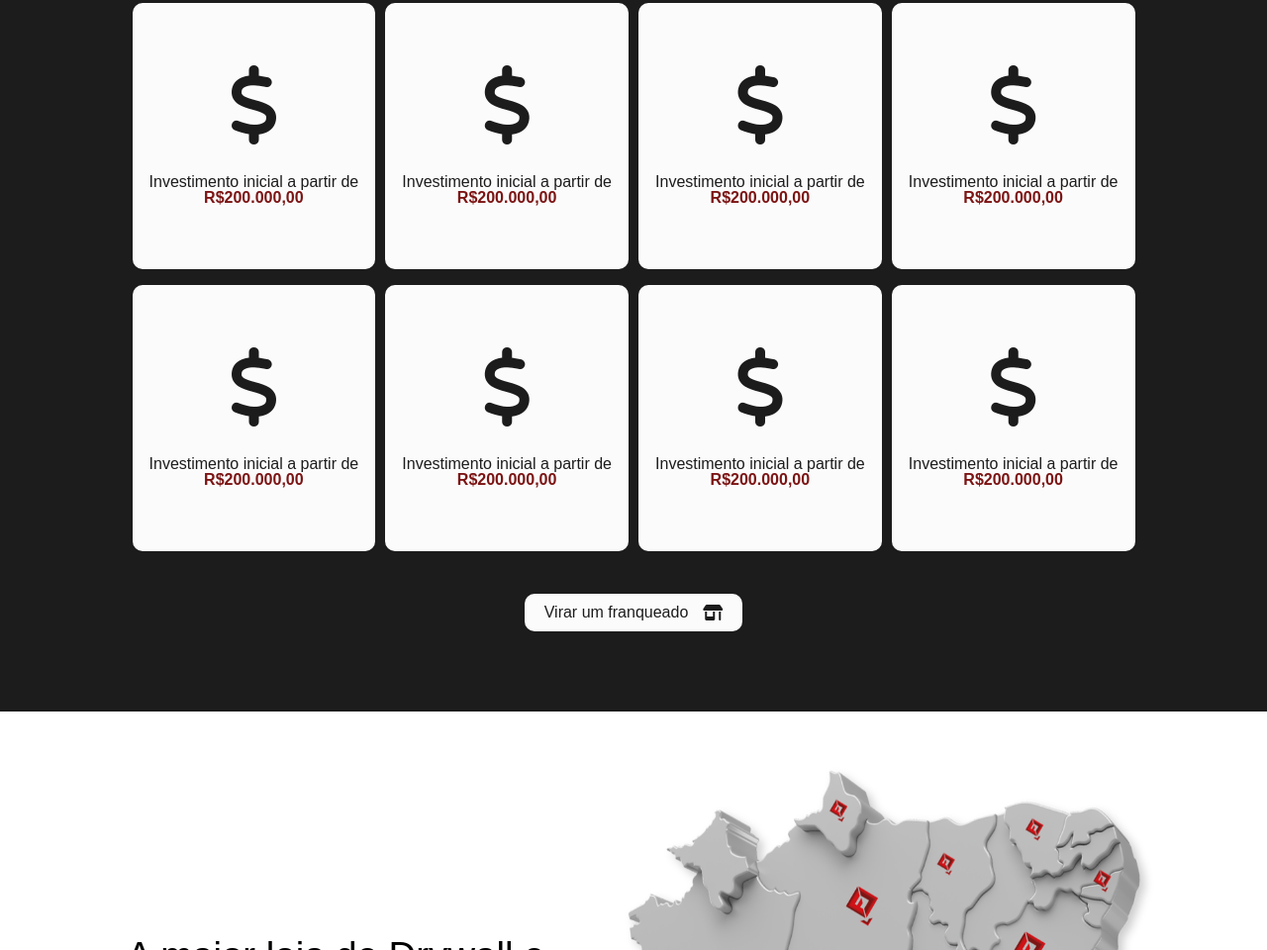
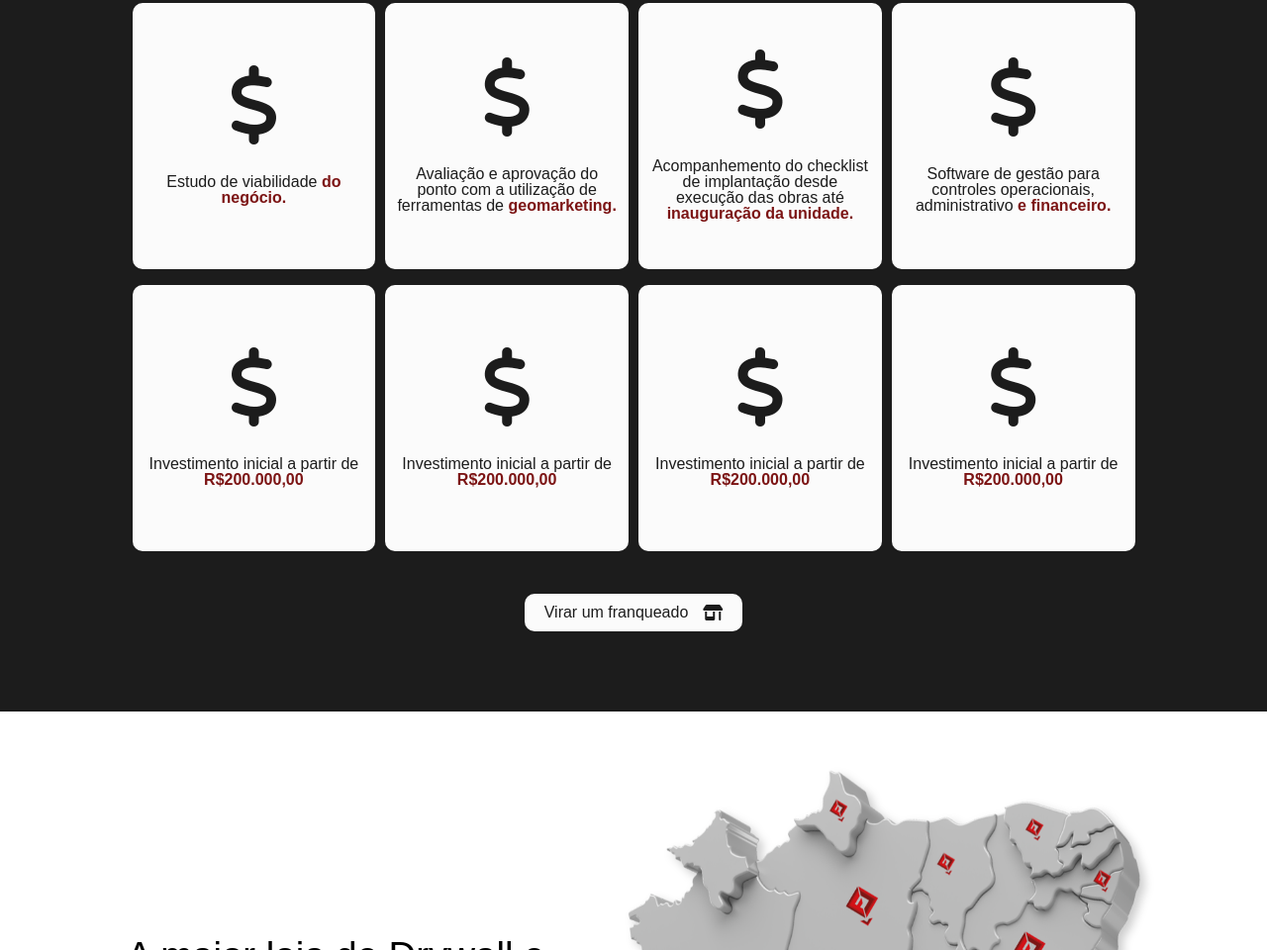
Before and after one commit to alephsramos/lpFranquias, a plain HTML site: page index.html in a window 1280 px wide. Shown: the part 1521-2481 px from the top of the page at 99% size. Drawn offline with nearby package versions, Linux system fonts and the light colour scheme; a web font is replaced by a local one.

Commit message:
Update index.html

```diff
--- a/index.html
+++ b/index.html
@@ -247,19 +247,19 @@
         <section>
             <div data-aos="fade-up-right" data-aos-delay="100">
                 <i class="fa-solid fa-dollar-sign"></i>
-                <p>Investimento inicial a partir de <b>R$200.000,00</b></p>
+                <p>Estudo de viabilidade <b>do negócio.</b></p>
             </div>
             <div data-aos="fade-up-right" data-aos-delay="150">
                 <i class="fa-solid fa-dollar-sign"></i>
-                <p>Investimento inicial a partir de <b>R$200.000,00</b></p>
+                <p>Avaliação e aprovação do ponto com a utilização de ferramentas de <b>geomarketing.</b></p>
             </div>
             <div data-aos="fade-up-right" data-aos-delay="200">
                 <i class="fa-solid fa-dollar-sign"></i>
-                <p>Investimento inicial a partir de <b>R$200.000,00</b></p>
+                <p>Acompanhemento do checklist de implantação desde execução das obras até <b>inauguração da unidade.</b></p>
             </div>
             <div data-aos="fade-up-right" data-aos-delay="250">
                 <i class="fa-solid fa-dollar-sign"></i>
-                <p>Investimento inicial a partir de <b>R$200.000,00</b></p>
+                <p>Software de gestão para controles operacionais, administrativo <b>e financeiro.</b></p>
             </div>
             <div data-aos="fade-up-left" data-aos-delay="300">
                 <i class="fa-solid fa-dollar-sign"></i>
```
